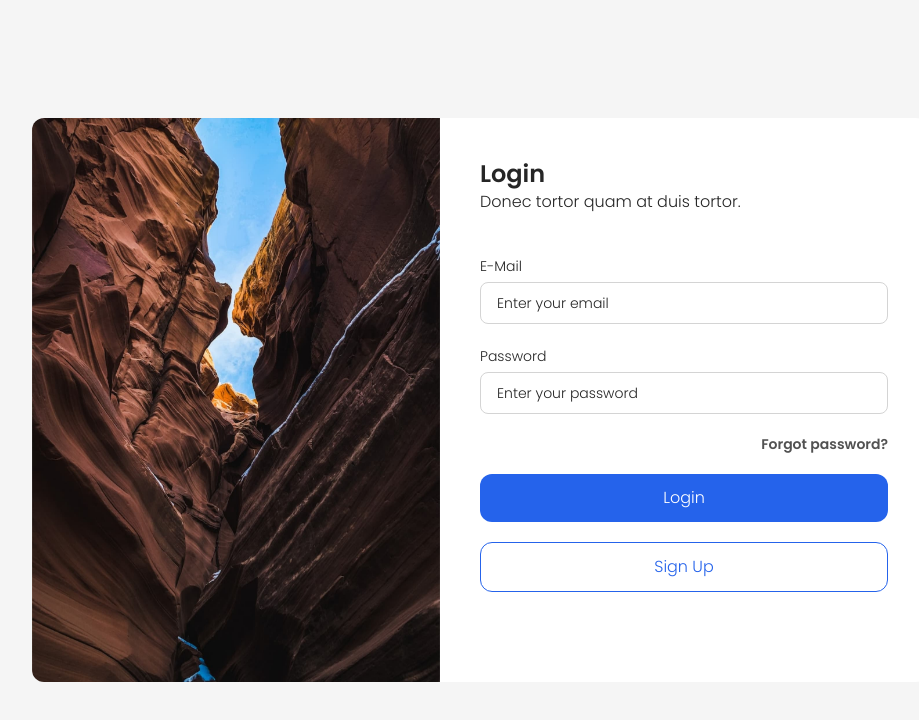
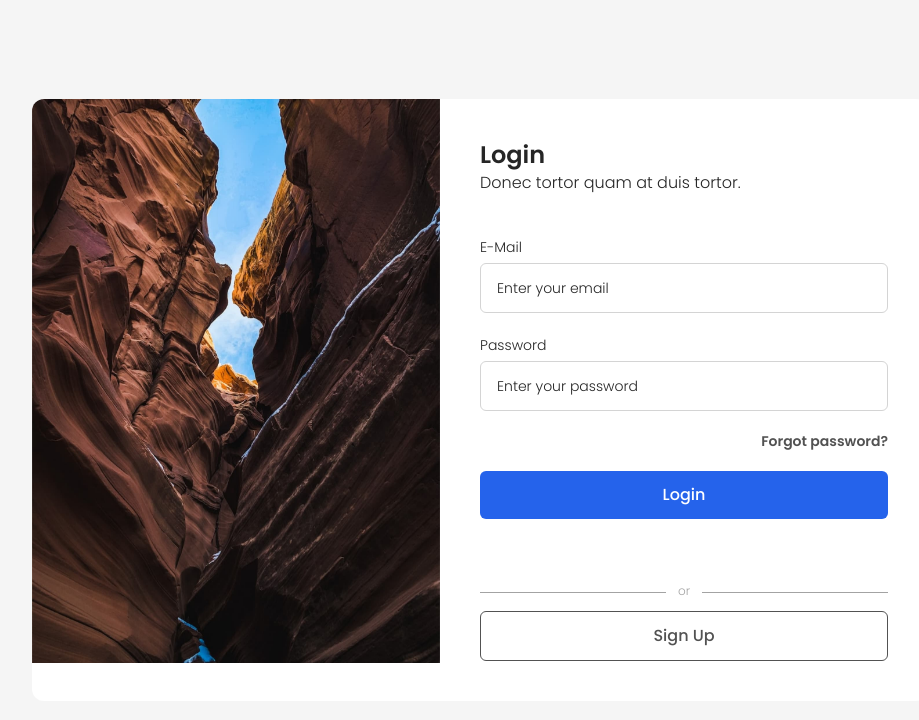
Before and after one commit to anjankarmakar10/project-dashboard, a Next.js app: page /login in a window 1280 px wide. Shown: the top 720 px of the page, without its empty margins (160-1079 px from the left). Built offline with nearby package versions, Linux system fonts and the light colour scheme.

Commit message:
build login page with form

```diff
--- a/src/app/login/page.tsx
+++ b/src/app/login/page.tsx
@@ -36,7 +36,14 @@ const Login = () => {
               Forgot password?
             </span>
             <Button variant="fill">Login</Button>
-            <Button variant="outline">Sign Up</Button>
+            <div className="flex items-center before:mt-0.5 before:flex-1 before:border-t before:border-neutral-400 after:mt-0.5 after:flex-1 after:border-t after:border-neutral-400 mb-3 mt-16">
+              <p className="mx-3 mb-0 text-center  text-neutral-400 text-xs font-light">
+                or
+              </p>
+            </div>
+            <Button color="" variant="outline">
+              Sign Up
+            </Button>
           </div>
         </div>
       </section>
--- a/src/components/Buttons/Button.tsx
+++ b/src/components/Buttons/Button.tsx
@@ -15,10 +15,10 @@ const Button = ({ children, variant, color, bg, onClick }: Props) => {
         borderColor: `${variant === "outline" && color}`,
       }}
       onClick={onClick}
-      className={`p-3 rounded-xl mb-5 ${
+      className={`p-3 rounded-md font-medium ${
         variant === "fill"
           ? ` text-white bg-blue-600`
-          : `bg-transparent border text-blue-600 border-blue-600`
+          : `bg-transparent border text-neutral-600 border-neutral-600`
       }`}
     >
       {children}
--- a/src/components/InputField/InputField.tsx
+++ b/src/components/InputField/InputField.tsx
@@ -22,7 +22,7 @@ const InputField = ({
         ref={inputRef}
         defaultValue={defaultValue}
         placeholder={placeholder}
-        className="w-full border border-neutral-300 py-2 px-4 placeholder:text-neutral-800 placeholder:text-sm mt-1 rounded-lg  outline-none focus:outline focus:outline-blue-600 "
+        className="w-full border border-neutral-300 py-3 px-4 placeholder:text-neutral-800 placeholder:text-sm mt-1 rounded-md  outline-none focus:outline focus:outline-blue-600 "
         type={type}
       />
     </div>
```
